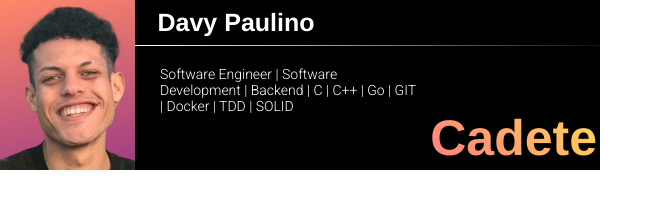
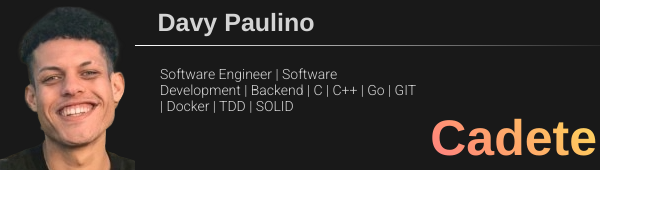
Before and after one commit to gabiervo/Cadete1, a plain HTML site: page index.html in a window 1280 px wide. Shown: the whole page, without its empty margins (0-663 px from the left). Drawn offline with Linux system fonts and the light colour scheme.

Commit message:
corrigir cores

```diff
--- a/style.css
+++ b/style.css
@@ -8,6 +8,8 @@
         #ffc75f,
         #f9f871
     );
+    --textColor: rgb(212, 212, 212);
+    --bgColor: rgb(25, 25, 25);
 }
 
 *{
@@ -24,7 +26,7 @@
 
     overflow: hidden;
 
-    background-image: linear-gradient(to bottom right, #ff8869, #5f0b95);
+    background-color: var(--bgColor);
     z-index:0;
     justify-content: left;
     align-items: center;
@@ -49,7 +51,7 @@
     height: 170px;
     position:absolute;
     right:0;
-    background-color: black;
+    background-color: var(--bgColor);
 
     display:flex;
     justify-content: center;
@@ -69,13 +71,13 @@
     font-family: 'Helvetica';
     font-weight:bold;
     font-size: 25px;
-    color: white;
+    color: var(--textColor);
 }
 
 #gradientLine{
     width:500px;
     height:1px;
-    background-image: linear-gradient(to right, white, black);
+    background-image: linear-gradient(to right, white, rgb(25, 25, 25));
     position:absolute;
     top:45px;
     left:0;
@@ -87,7 +89,7 @@
     font-weight: 300;
     font-style: normal;
     font-size: 14px;
-    color: white;
+    color: var(--textColor);
 
     position: absolute;
     left: 25px;
```
